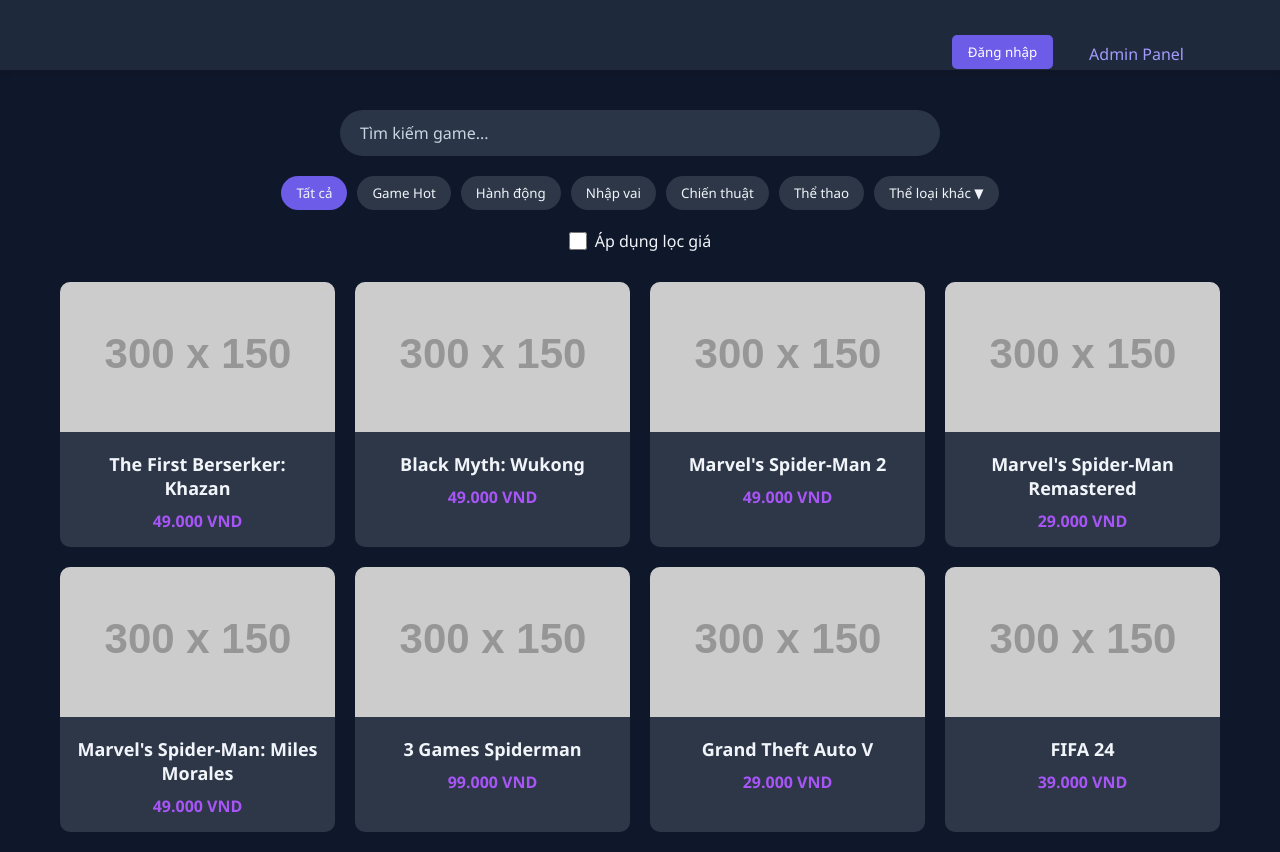
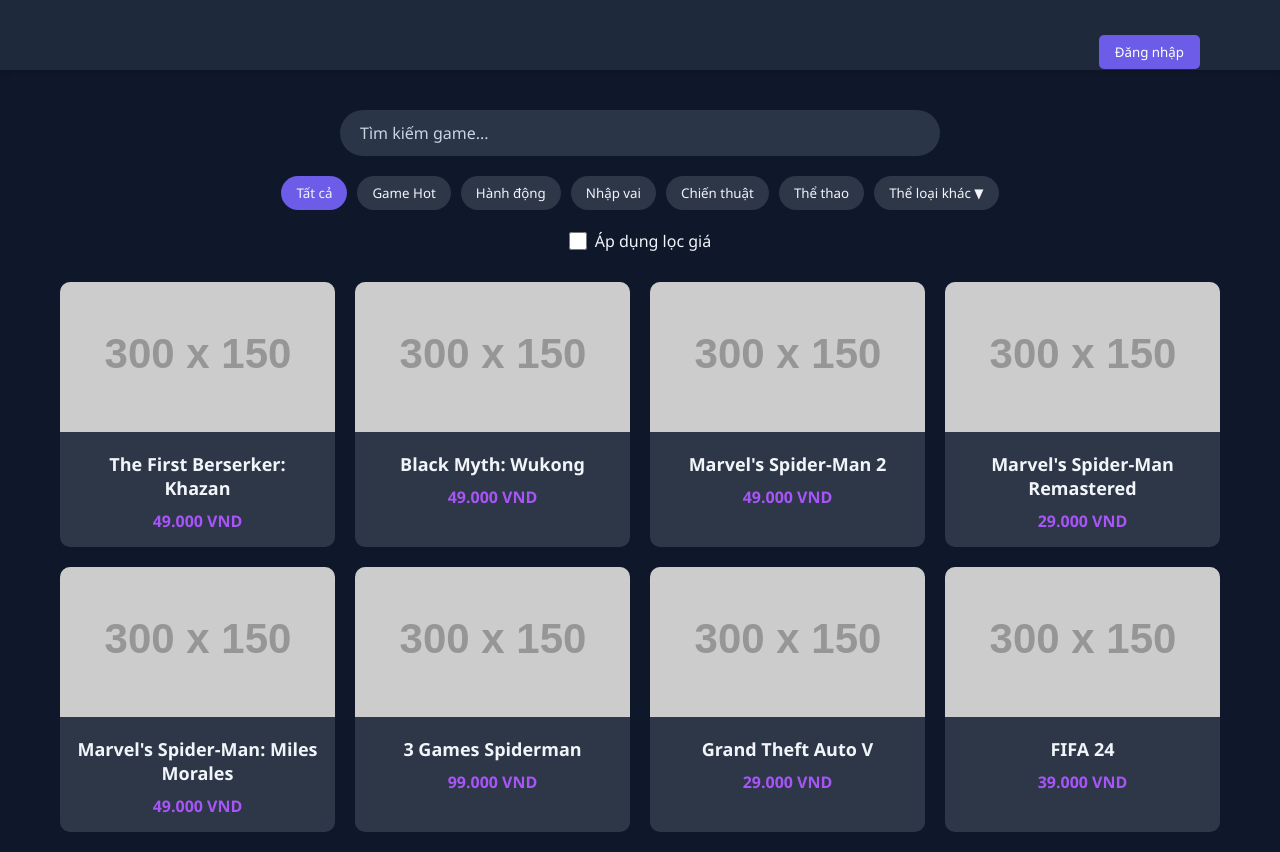
Before and after one commit to nplgame/nplgame, a plain HTML site: page index.html in a window 1280 px wide. Drawn offline with Linux system fonts and the light colour scheme; placeholder pictures from the web are drawn by us.

Commit message:
Update index.html

```diff
--- a/index.html
+++ b/index.html
@@ -182,7 +182,6 @@
 <body>
     <header>
         <div class="container">
-            <a href="admin.html" class="admin-panel-link">Admin Panel</a>
             <button class="login-btn">Đăng nhập</button>
         </div>
     </header>
```
